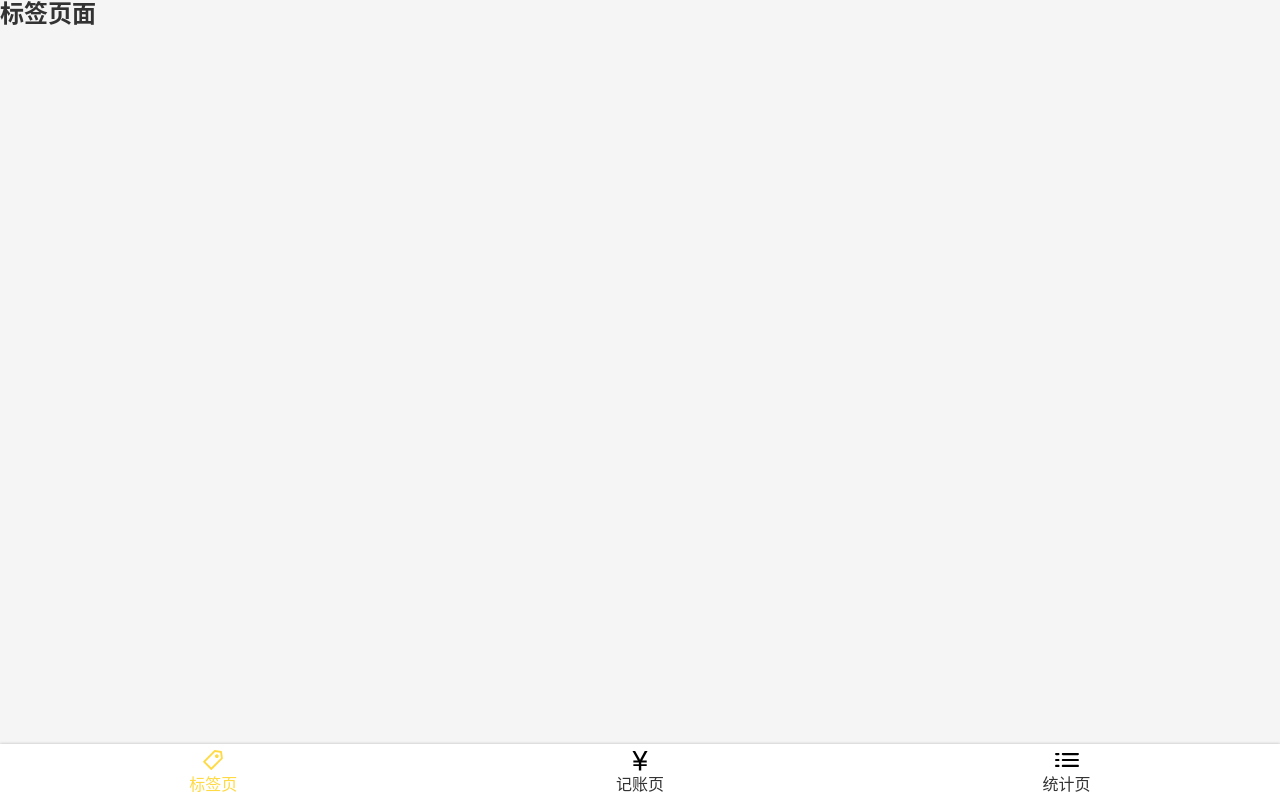
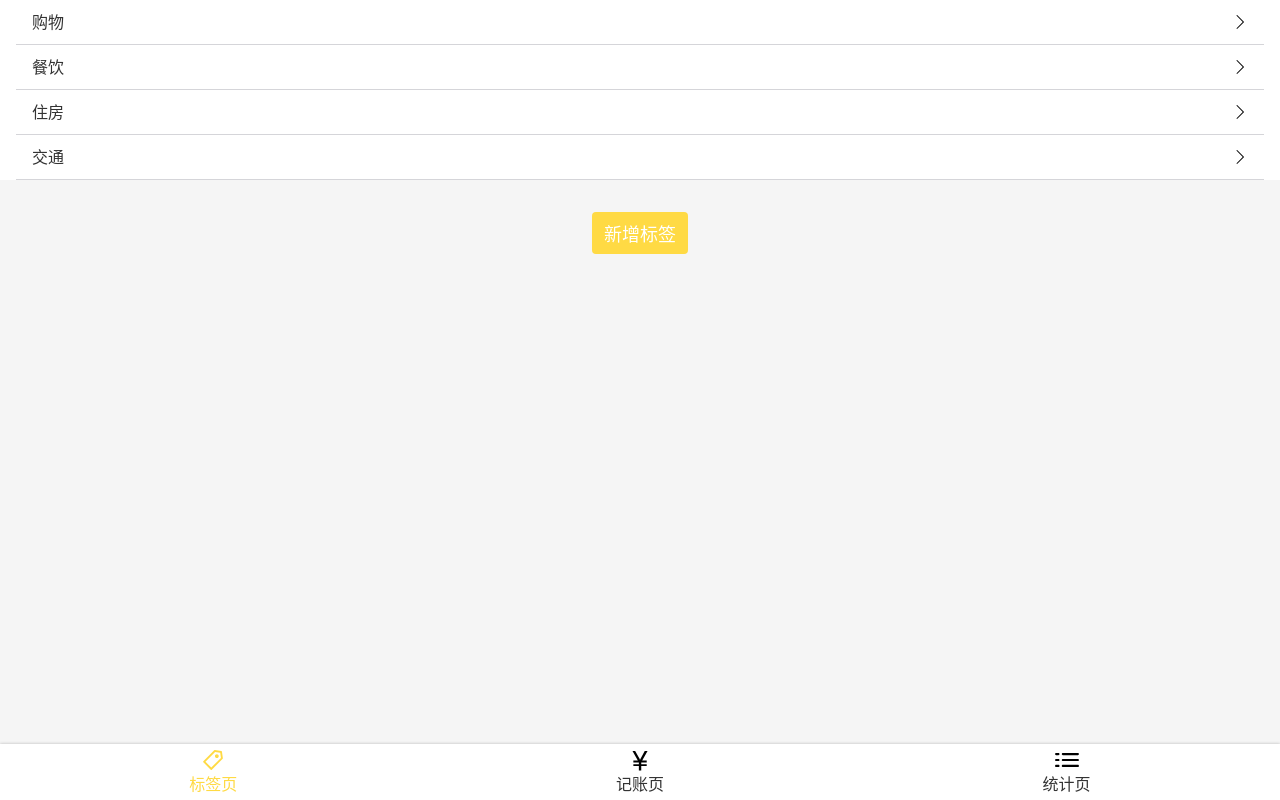
Before and after one commit to Steven-UV/mango--money, a React app: page /#/tags in a window 1280 px wide. Built offline with nearby package versions, Linux system fonts and the light colour scheme.

Commit message:
tagList 样式做完

```diff
--- a/src/Views/Money/TagsSection.tsx
+++ b/src/Views/Money/TagsSection.tsx
@@ -1,5 +1,5 @@
 import styled from "styled-components";
-import React, { useState } from "react";
+import React from "react";
 import { useTags } from "useTags";
 
 const Wrapper = styled.section`
@@ -39,7 +39,7 @@ type Props = {
   onChange: (selected: string[]) => void;
 };
 const TagSection: React.FC<Props> = (props) => {
-  const { tags, setTags } = useTags;
+  const { tags, setTags } = useTags();
   const selectedTags = props.value;
   const onAddTag = () => {
     const tagName = window.prompt("请输入标签名");
--- a/src/Views/Tags.tsx
+++ b/src/Views/Tags.tsx
@@ -1,12 +1,52 @@
 import Layout from "components/Layout";
 import React from "react";
 import { useTags } from "useTags";
+import Icon from "../components/Icon";
+import styled from "styled-components";
 
+const Button = styled.button`
+  font-size: 18px;
+  border: none;
+  padding: 8px 12px;
+  background: rgb(255, 218, 68);
+  border-radius: 4px;
+  color: white;
+`;
+const Center = styled.div`
+  display: flex;
+  justify-content: center;
+  align-items: center;
+  margin-top: 32px;
+`;
+const TagList = styled.ol`
+  font-size: 16px;
+  background: white;
+  > li {
+    border-bottom: 1px solid #d5d5d9;
+    line-height: 20px;
+    padding: 12px 16px;
+    margin-left: 16px;
+    margin-right: 16px;
+    display: flex;
+    justify-content: space-between;
+    align-items: center;
+  }
+`;
 function Tags() {
   const { tags, setTags } = useTags();
   return (
     <Layout>
-      <h2>标签页面</h2>
+      <TagList>
+        {tags.map((tag) => (
+          <li key={tag}>
+            <span>{tag}</span>
+            <Icon name="right" />
+          </li>
+        ))}
+      </TagList>
+      <Center>
+        <Button>新增标签</Button>
+      </Center>
     </Layout>
   );
 }
--- a/src/index.scss
+++ b/src/index.scss
@@ -45,3 +45,8 @@ button {
   display: block;
   clear: both;
 }
+.oneLine {
+  white-space: nowrap;
+  overflow: hidden;
+  text-overflow: ellipsis;
+}
```
Also changed, not shown: src/icons/left.svg (added), src/icons/right.svg (added).
